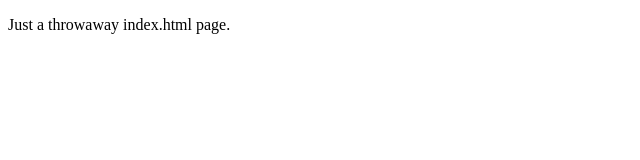
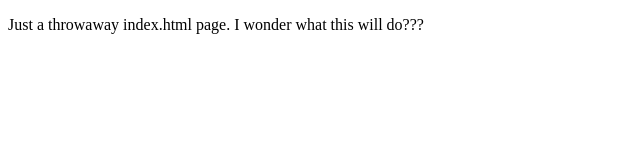
Before and after one commit to theresa-piazza/learn-github, a plain HTML site: page index.html in a window 1280 px wide. Shown: the whole page, without its empty margins (0-640 px from the left). Drawn offline with Linux system fonts and the light colour scheme.

Commit message:
updated index.html

```diff
--- a/index.html
+++ b/index.html
@@ -4,6 +4,6 @@
   <title>Learn GitHub</title>
 </head>
 <body>
-  <p>Just a throwaway index.html page.</p>
+  <p>Just a throwaway index.html page. I wonder what this will do???</p>
 </body>
 </html>
```
